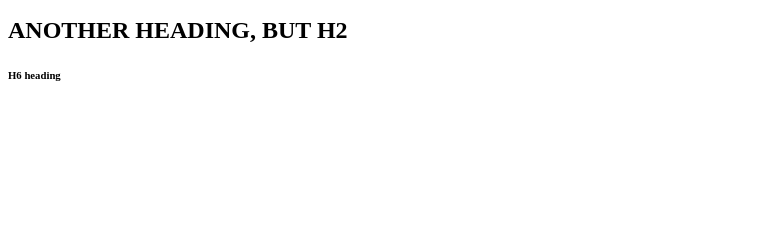
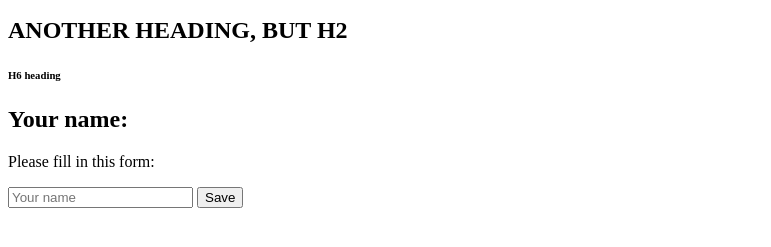
Before and after one commit to Tichyyy/JavaScriptLearning, a plain HTML site: page 00 - obnavljanjeHTMLiCSS/index.html in a window 1280 px wide. Shown: the part 439-686 px from the top of the page, without its empty margins (0-771 px from the left). Drawn offline with Linux system fonts and the light colour scheme.

Commit message:
podsecanje FORME i div

```diff
--- a/00 - obnavljanjeHTMLiCSS/index.html
+++ b/00 - obnavljanjeHTMLiCSS/index.html
@@ -17,5 +17,13 @@
     <p class="secondP">Just another paragraph</p>
     <h2>ANOTHER HEADING, BUT H2</h2>
     <h6>H6 heading</h6>
+
+    <form id="yourName">
+      <h2>Your name:</h2>
+      <p>Please fill in this form:</p>
+      <input type="text" placeholder="Your name">
+      <button>Save</button>
+    </form>
+
   </body>
 </html>
```
